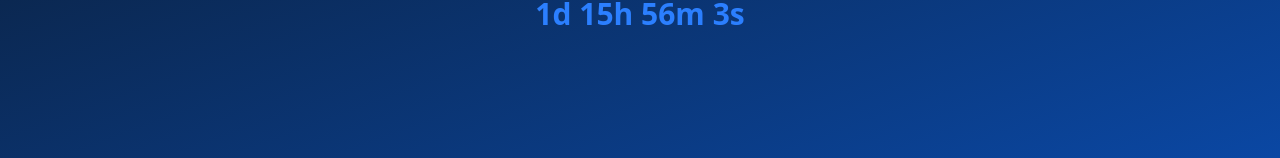
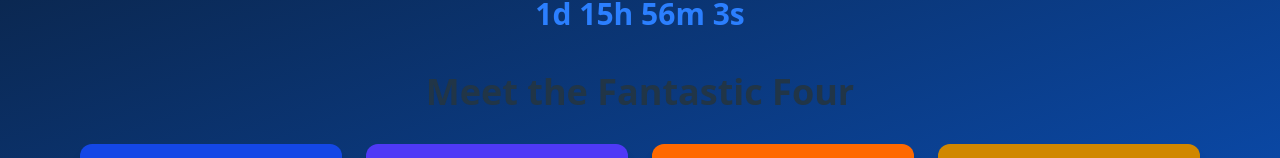
Before and after one commit to ephym6/fantastic-four, a React (Vite) app in the folder fantastic-four-fan-evolution/: page / in a window 1280 px wide. Shown: the part 252-410 px from the top of the page. Built offline with nearby package versions, Linux system fonts and the light colour scheme.

Commit message:
Added Character component in App

```diff
--- a/fantastic-four-fan-evolution/src/App.jsx
+++ b/fantastic-four-fan-evolution/src/App.jsx
@@ -1,5 +1,6 @@
 import './App.css'
 import Countdown from "./components/Countdown.jsx";
+import CharacterCards from "./components/CharacterCards.jsx";
 
 function App() {
   return (
@@ -13,6 +14,8 @@ function App() {
           <div className="flex justify-center">
               <Countdown />
           </div>
+
+          <CharacterCards />
       </div>
   )
 }
```
